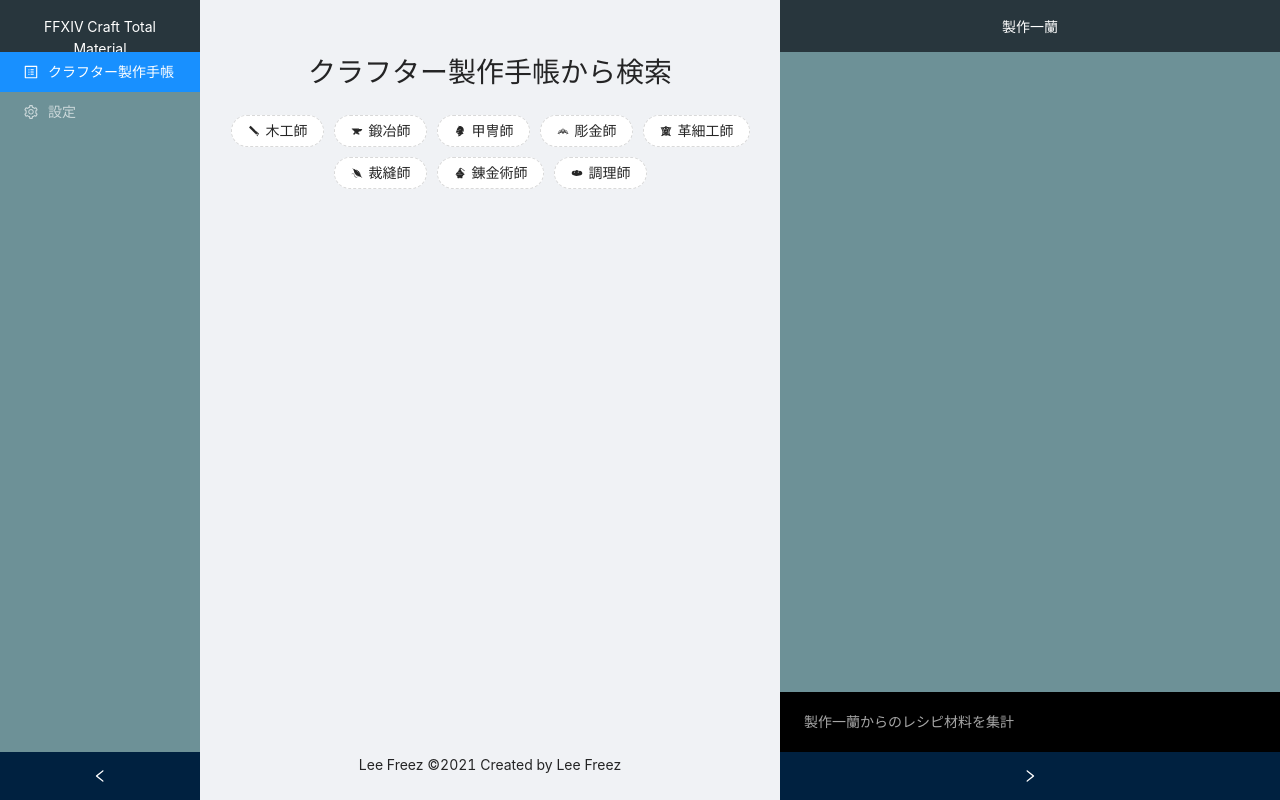
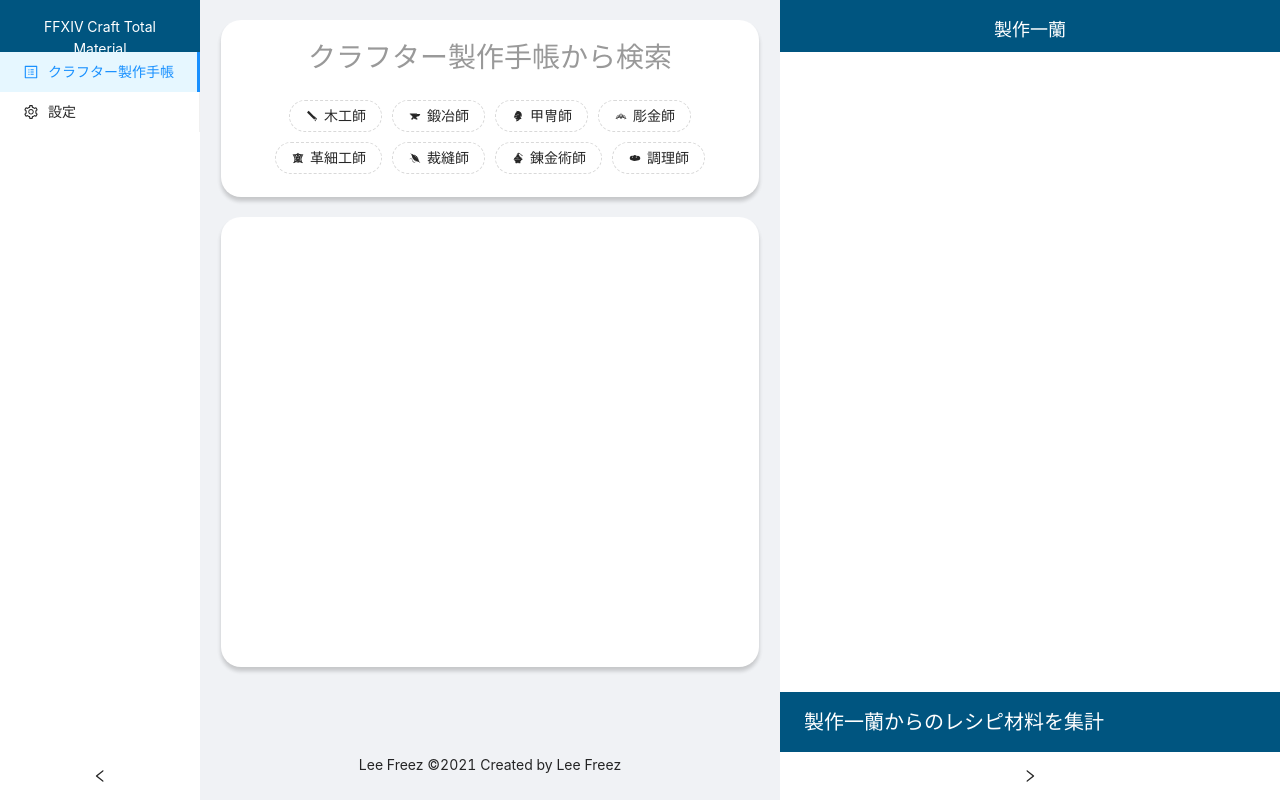
Before and after one commit to FREEZ2385/ffxiv-crafting-total-material, a React (Create React App) app: page / in a window 1280 px wide. Built offline with nearby package versions, Linux system fonts and the light colour scheme.

Commit message:
[Update] change style desgin

```diff
--- a/src/App.js
+++ b/src/App.js
@@ -36,9 +36,11 @@ function App() {
   const [materialListOpen, setMaterialListOpen] = useState(false);
 
   const calButtonStyle = {
-    backgroundColor: '#000000',
+    backgroundColor: '#005580',
+    color: '#ffffff',
     position: 'absolute',
     height: 60,
+    fontSize: 20,
     lineHeight: '60px',
     bottom: 44,
   };
@@ -53,6 +55,7 @@ function App() {
       />
       <Sider
         collapsible
+        theme="light"
         collapsed={leftSideBarCollapsed}
         onCollapse={onLeftSideBarCollapse}
         className="sidebar-area"
@@ -66,7 +69,7 @@ function App() {
         </div>
 
         <Menu
-          theme="dark"
+          theme="light"
           defaultSelectedKeys={pageKey}
           mode="inline"
           onClick={(item) => setPageKey(item.key)}
@@ -103,6 +106,7 @@ function App() {
       <Sider
         width={500}
         collapsible
+        theme="light"
         collapsedWidth={200}
         reverseArrow
         collapsed={rightSideBarCollapsed}
@@ -111,11 +115,11 @@ function App() {
         className="sidebar-area"
       >
         <div className="title-area">
-          <text>{i18n.t('right-sidemenu-title')}</text>
+          <text style={{ fontSize: 18 }}>{i18n.t('right-sidemenu-title')}</text>
         </div>
         <div className="crafting-list-area">
           <Menu
-            theme="dark"
+            theme="light"
             selectable={false}
             mode="inline"
             style={{ overflowY: 'auto' }}
--- a/src/App.scss
+++ b/src/App.scss
@@ -6,12 +6,12 @@
   padding: 16px;
   text-align: center;
   color: white;
-  background-color: #28363d;
+  background-color: #005580;
 }
 
-.sidebar-area {
-  background-color: #6d9197 !important;
-}
+// .sidebar-area {
+//   background-color: rgb(85, 107, 155) !important;
+// }
 
 .sidebar-left-menu-area {
   margin-top: 0px !important;
--- a/src/common/localize/translation.en.json
+++ b/src/common/localize/translation.en.json
@@ -10,7 +10,7 @@
     "culinarian": "Culinarian",
 
 
-    "left-sidemenu-1": "Crafter Recipes",
+    "left-sidemenu-1": "Crafting Logs",
     "left-sidemenu-setting": "Setting",
 
     "right-sidemenu-title": "Crafting List",
--- a/src/components/molecules/CraftingList.js
+++ b/src/components/molecules/CraftingList.js
@@ -11,12 +11,13 @@ function CraftingList(props) {
   const { craftingList } = useSelector((state) => state.garlandsReducer);
 
   const menuStyle = {
-    backgroundColor: '#658B6f',
+    backgroundColor: '#dee8ff',
+    color: '#111111',
     margin: 0,
     height: 60,
     alignItems: 'center',
     display: 'flex',
-    borderBottom: '1px solid #1f5e30',
+    borderBottom: '1px solid #a9b8d9',
   };
 
   return (
@@ -42,7 +43,7 @@ function CraftingList(props) {
                 src={row.icon}
               />
               {!collapsed && (
-                <Typography style={{ marginLeft: 15, color: '#ffffff' }}>
+                <Typography style={{ marginLeft: 15, color: '#111111' }}>
                   {row.name}
                 </Typography>
               )}
--- a/src/components/molecules/RecipeTable.js
+++ b/src/components/molecules/RecipeTable.js
@@ -34,6 +34,7 @@ function RecipeTable(props) {
     newFilteredColumns.push({
       title: '',
       dataIndex: '',
+      width: 80,
       key: '',
       // eslint-disable-next-line react/display-name
       render: (data) => (
@@ -61,7 +62,13 @@ function RecipeTable(props) {
   };
 
   return (
-    <Table columns={addfilteredcolumns()} dataSource={addfilteredDatas()} />
+    <Table
+      columns={addfilteredcolumns()}
+      dataSource={addfilteredDatas()}
+      size="small"
+      pagination={false}
+      scroll={{ y: 300 }}
+    />
   );
 }
 
--- a/src/components/pages/CrafterRecipes.js
+++ b/src/components/pages/CrafterRecipes.js
@@ -21,15 +21,15 @@ function CrafterRecipes() {
   const dispatch = useDispatch();
   return (
     <div className="crafter-recipes">
-      <Row
-        justify="center"
-        style={{ height: 30, marginBottom: 30, marginTop: 50 }}
-      >
+      <div className="header-area">
+        <Row justify="center" style={{ height: 30, marginBottom: 30 }}>
           <Col span={24} style={{ textAlign: 'center', fontSize: 28 }}>
-          <Typography>{i18n.t('crafter-recipes-title')}</Typography>
+            <Typography style={{ color: '#999999' }}>
+              {i18n.t('crafter-recipes-title')}
+            </Typography>
           </Col>
         </Row>
-      <Row justify="center" style={{ height: 50 }}>
+        <Row justify="center">
           <Col span={24} style={{ textAlign: 'center', fontSize: 40 }}>
             <RadioGroup
               options={crafterRecipesRadioOptions}
@@ -45,7 +45,7 @@ function CrafterRecipes() {
             />
           </Col>
         </Row>
-      <Row justify="center" style={{ height: 30, marginTop: 30 }}>
+        <Row justify="center">
           <Col span={3}></Col>
           <Col span={18} style={{ textAlign: 'center', fontSize: 32 }}>
             {radioSelect && (
@@ -63,14 +63,23 @@ function CrafterRecipes() {
           </Col>
           <Col span={3}></Col>
         </Row>
-      <Row justify="center" style={{ height: 30, marginTop: 50 }}>
+      </div>
+      <div className="table-area">
+        <Row
+          justify="center"
+          style={{ height: 'calc(80vh - 200px)', padding: '20px' }}
+        >
           <Col span={1}></Col>
           <Col span={22} style={{ textAlign: 'center', fontSize: 32 }}>
             {craftRecipeList.length !== 0 && (
               <RecipeTable
                 columns={[
                   { name: 'icon', title: '', width: 60, align: 'center' },
-                { name: 'name', title: 'Name', width: '100%', align: 'left' },
+                  {
+                    name: 'name',
+                    title: 'Name',
+                    align: 'left',
+                  },
                 ]}
                 data={craftRecipeList}
                 onAddButtonClick={(value) => {
@@ -82,6 +91,7 @@ function CrafterRecipes() {
           <Col span={1}></Col>
         </Row>
       </div>
+    </div>
   );
 }
 
--- a/src/components/pages/scss/CrafterRecipes.scss
+++ b/src/components/pages/scss/CrafterRecipes.scss
@@ -2,4 +2,24 @@
   width: 100%;
   height: 100%;
   overflow-y: auto;
+  justify-content: center;
+
+  .header-area {
+    background-color: #ffffff;
+    padding: 15px;
+
+    margin: 5px;
+    margin-top: 20px;
+    border-radius: 20px;
+    box-shadow: 0 4px 4px 0 rgba(0, 0, 0, 0.1), 0 4px 4px 0 rgba(0, 0, 0, 0.09);
+  }
+  .table-area {
+    background-color: #ffffff;
+    padding: 5px;
+
+    margin: 5px;
+    margin-top: 20px;
+    border-radius: 20px;
+    box-shadow: 0 4px 4px 0 rgba(0, 0, 0, 0.1), 0 4px 4px 0 rgba(0, 0, 0, 0.09);
+  }
 }
```
Lines whose indentation alone changed are shown as unchanged.
